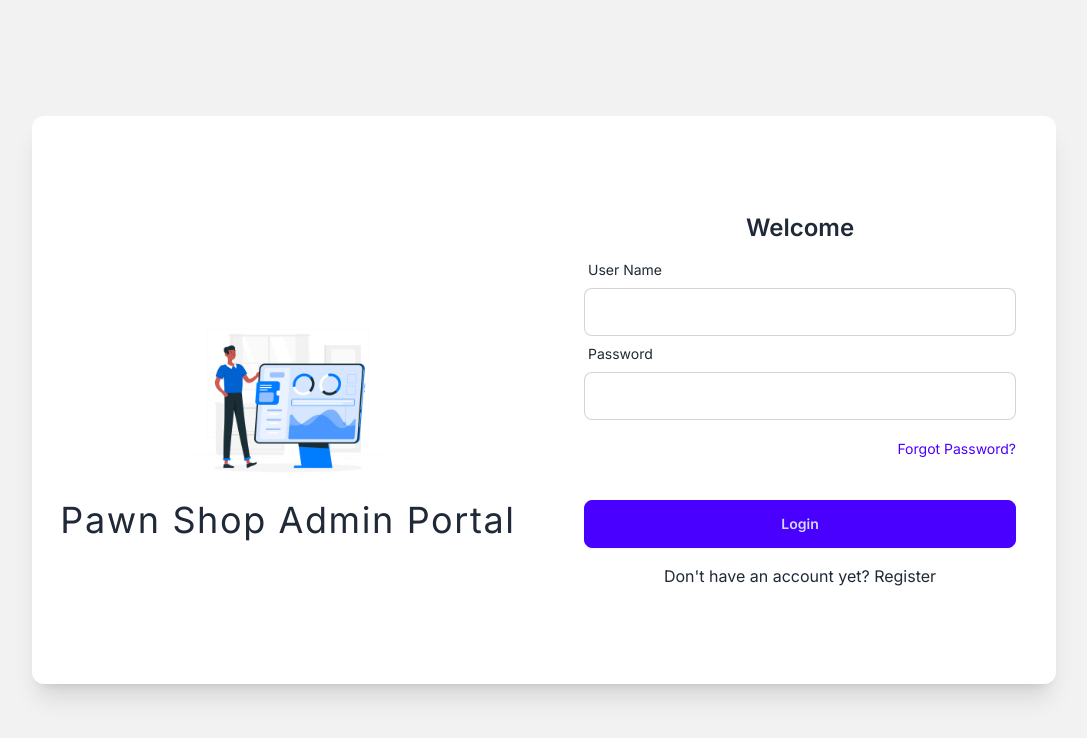
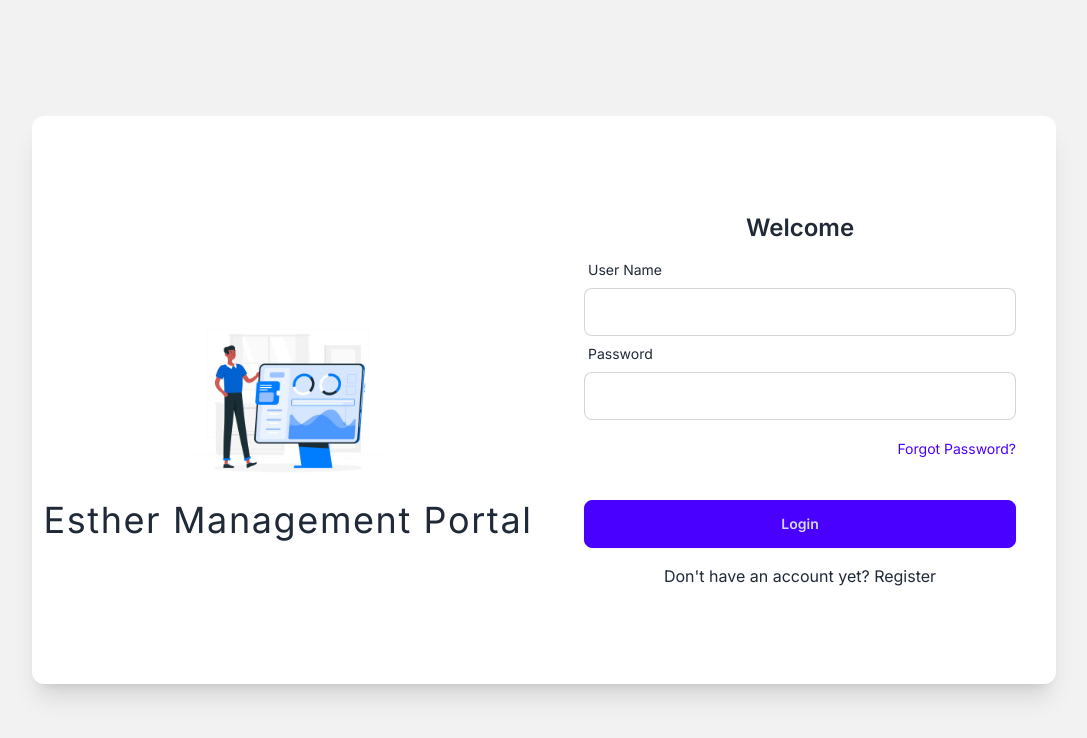
Before and after one commit to kyuukyuusheinmoe/next-portal-template, a Next.js app: page /auth/signin in a window 1280 px wide. Shown: the top 738 px of the page, without its empty margins (96-1183 px from the left). Built offline with nearby package versions, Linux system fonts and the light colour scheme.

Commit message:
create constant for project meta

```diff
--- a/app/auth/signin/page.tsx
+++ b/app/auth/signin/page.tsx
@@ -1,5 +1,6 @@
 import LoginForm from '@/app/features/user/Login'
 import React from 'react'
+import { project } from '@/app/constants/projectMeta'
 
 const Page = () => {
   return (
@@ -9,7 +10,7 @@ const Page = () => {
                 <div className="grid  md:grid-cols-2 grid-cols-1  bg-base-100 rounded-xl">
                 <div className="m-auto text-center leading-10 tracking-widest">
                 <div className="text-center mt-12"><img src="/intro.png" alt="Dashwind Admin Template" className="w-48 inline-block"></img></div>
-                    <h5 className="text-4xl"> Pawn Shop Admin Portal</h5>
+                    <h5 className="text-4xl"> {`${project.name} Portal`}</h5>
                 </div>
                 <div className='py-24 px-10'>
                     <h2 className='text-2xl font-semibold mb-2 text-center'>{"Welcome"}</h2>
--- /dev/null
+++ b/app/constants/projectMeta.ts
@@ -0,0 +1,5 @@
+export const project = {
+    name: "Esther Management",
+    description: "The management portal to admnistrate operation",
+
+}
--- a/app/layout.tsx
+++ b/app/layout.tsx
@@ -1,12 +1,13 @@
 import type { Metadata } from "next";
 import { Inter } from "next/font/google";
 import "./globals.css";
+import { project } from "./constants/projectMeta";
 
 const inter = Inter({ subsets: ["latin"] });
 
 export const metadata: Metadata = {
-  title: "Create Next App",
-  description: "Generated by create next app",
+  title: project.name,
+  description: project.description,
 };
 
 export default function RootLayout({
```
